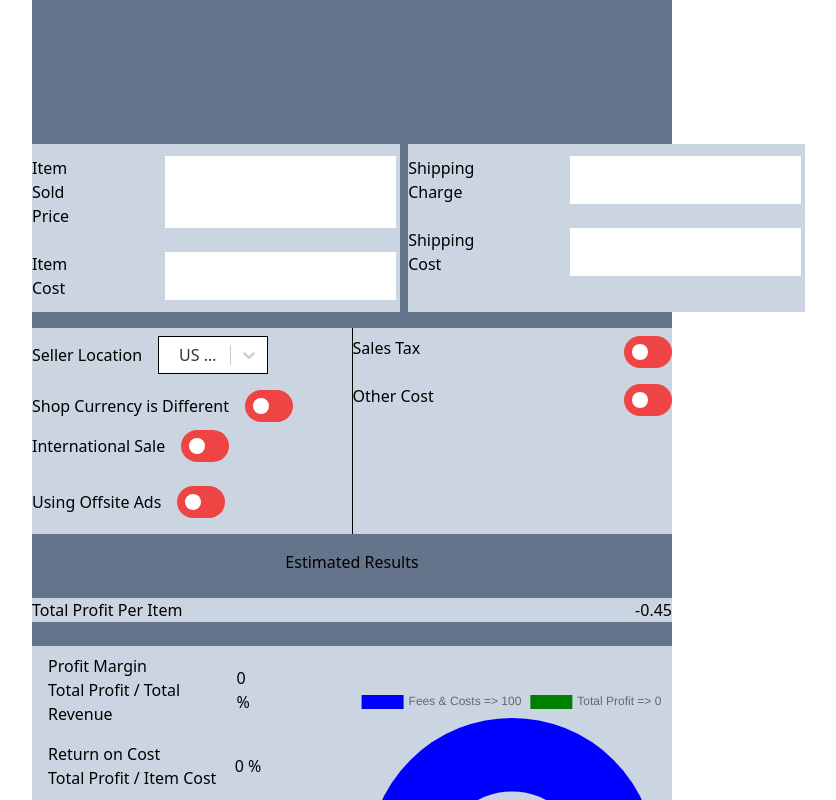
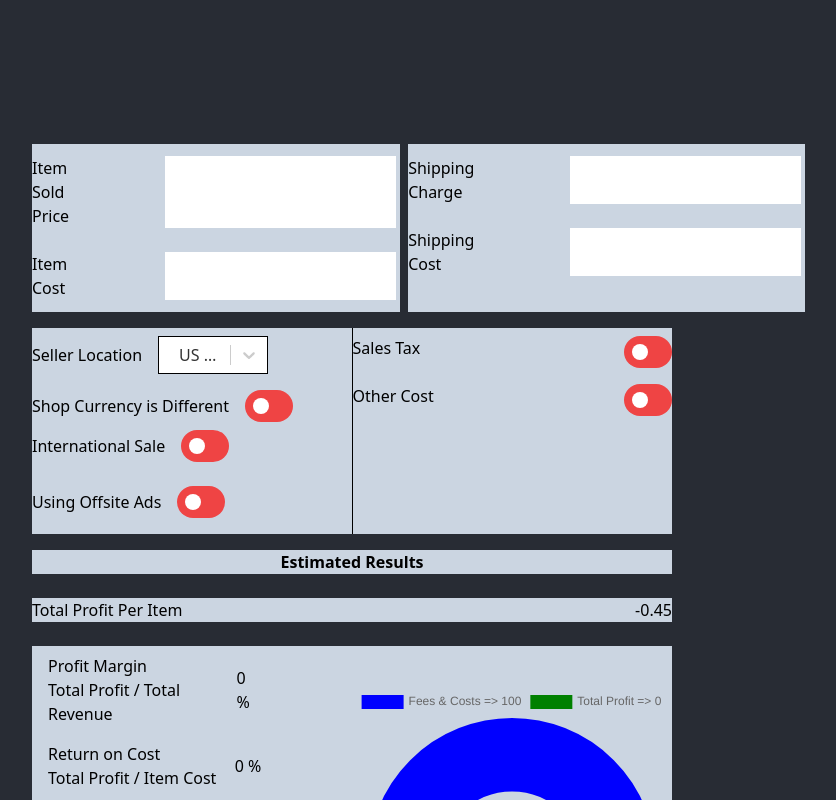
Before and after one commit to RecepCelik1/etsy, a React (Create React App) app: page / in a window 1280 px wide. Shown: the top 800 px of the page, without its empty margins (288-1124 px from the left). Built offline with nearby package versions, Linux system fonts and the light colour scheme; no server answers.

Commit message:
Update App.js

```diff
--- a/src/App.js
+++ b/src/App.js
@@ -49,8 +49,8 @@ function App() {
   };
 
   return (
-    <div className="  h-full flex justify-center">
-      <div className="w-full md:w-1/6 lg:w-2/6 xl:w-3/6 h-full bg-slate-500 flex flex-col items-center ">
+    <div className="  h-full flex justify-center bg-[#282c34]">
+      <div className="w-full md:w-1/6 lg:w-2/6 xl:w-3/6 h-full flex flex-col items-center ">
 
         <div className="price w-full mt-10 md:mt-36 flex flex-col md:flex-row justify-between">
 
@@ -80,7 +80,7 @@ function App() {
 
         <Options />
 
-        <div className="mt-4 flex justify-center">
+        <div className="mt-4 flex justify-center bg-slate-300 font-bold w-full">
           Estimated Results
         </div>
 
```
